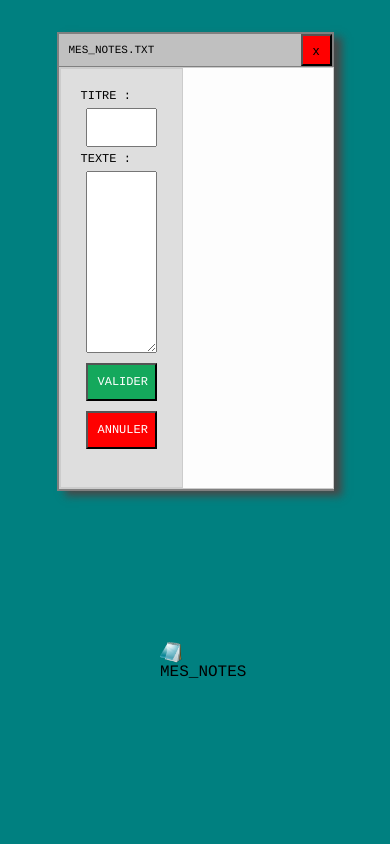
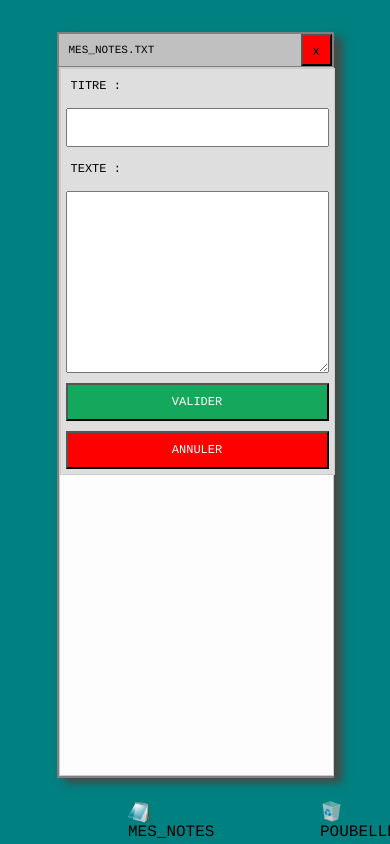
Before and after one commit to morganelcvz/post-it-java, a plain HTML site: page index.html in a window 390 px wide. Drawn offline with Linux system fonts and the light colour scheme.

Commit message:
ajout exercice responsive v3

```diff
--- a/css/style.css
+++ b/css/style.css
@@ -104,7 +104,7 @@ body {
     flex-wrap:wrap;
     gap:3rem;
     justify-content: flex-start;
-    align-items: flex-start;
+    align-items: baseline;
     overflow:auto;
 }
 
@@ -113,6 +113,7 @@ body {
     padding:10px;
     border:2px solid #cfa646;
     width:25%;
+    min-height: 120px;
 }
 
 #postName {
@@ -144,7 +145,7 @@ body {
     display:flex;
     flex-direction: column;
     position:absolute;
-    top:40rem;
+    top:38rem;
     left:10rem;
     width:6%;
     cursor:pointer;
@@ -161,8 +162,94 @@ body {
     text-transform: uppercase;
 }
 
-@media (max-width: 500px) {
+/*********POUBELLE**********/
+
+.poubelle {
+    display:flex;
+    flex-direction: column;
+    position:absolute;
+    top:38rem;
+    left:20rem;
+    width:6%;
+    cursor:pointer;
+    text-align:center;
+}
+
+.poubelle img {
+    width:100%;
+}
+
+.poubelle span {
+    font-family: cousine;
+    color:#000;
+    text-transform: uppercase;
+}
+
+@media (max-width: 800px) {
     .mypost {
         width:60%;
     }
 }
+
+@media (max-width: 500px) {
+    .desk-both {
+        display:flex;
+        flex-direction: column;
+        width:100%;
+        align-items: flex-start;
+    }
+
+    .left-form {
+        display:flex;
+        flex-direction: column;
+        width:100%;
+        padding:0px;
+        border:1px solid #ccc;
+        background:#dedede;
+    }
+
+    label {
+        margin:10px;
+    }
+
+    input {
+        margin:10px;
+
+    }
+
+    .mypost {
+        margin-top:10px;
+    }
+
+    .right-post {
+        width:100%;
+        background:#fdfdfd;
+        padding:0px;
+        height:300px;
+        display:flex;
+        flex-direction: row;
+        flex-wrap:wrap;
+        gap:3rem;
+        justify-content: center;
+        align-items: flex-start;
+        overflow:auto;
+    }
+
+    .mybloc {
+        top:50rem;
+        left:8rem;
+        width:6%;
+        cursor:pointer;
+        text-align:center;
+    }
+
+
+    .poubelle {
+        top:50em;
+        left:20rem;
+        width:6%;
+        cursor:pointer;
+        text-align:center;
+    }
+
+}
--- a/index.html
+++ b/index.html
@@ -36,6 +36,10 @@
         <img src="img/bloc.png">
         <span>Mes_notes</span>
     </div>
+    <div class="poubelle" id="bin">
+        <img src="img/Recycle_bin.png">
+        <span>poubelle</span>
+    </div>
 
     <script src="js/javascript.js"></script>
 </body>
--- a/js/javascript.js
+++ b/js/javascript.js
@@ -41,10 +41,8 @@ document.getElementById("blocnote").addEventListener("click", function () {
     document.querySelector(".desk").style.visibility = 'visible'
 })
 
-// let text = ["text1", "tex2", "text3", "text4"];
-// text.forEach(function(el) {
-//     var div = document.createElement("div");
-//     div.className = "mypost";
-//     div.innerHTML = el;
-//     document.body.appendChild(div);
-// });
+// Supprimer tous les post it
+
+document.getElementById("bin").addEventListener("click", function () {
+    document.querySelector("#posts").remove(".mypost");
+})
```
Also changed, not shown: img/Recycle_bin.png (added).
